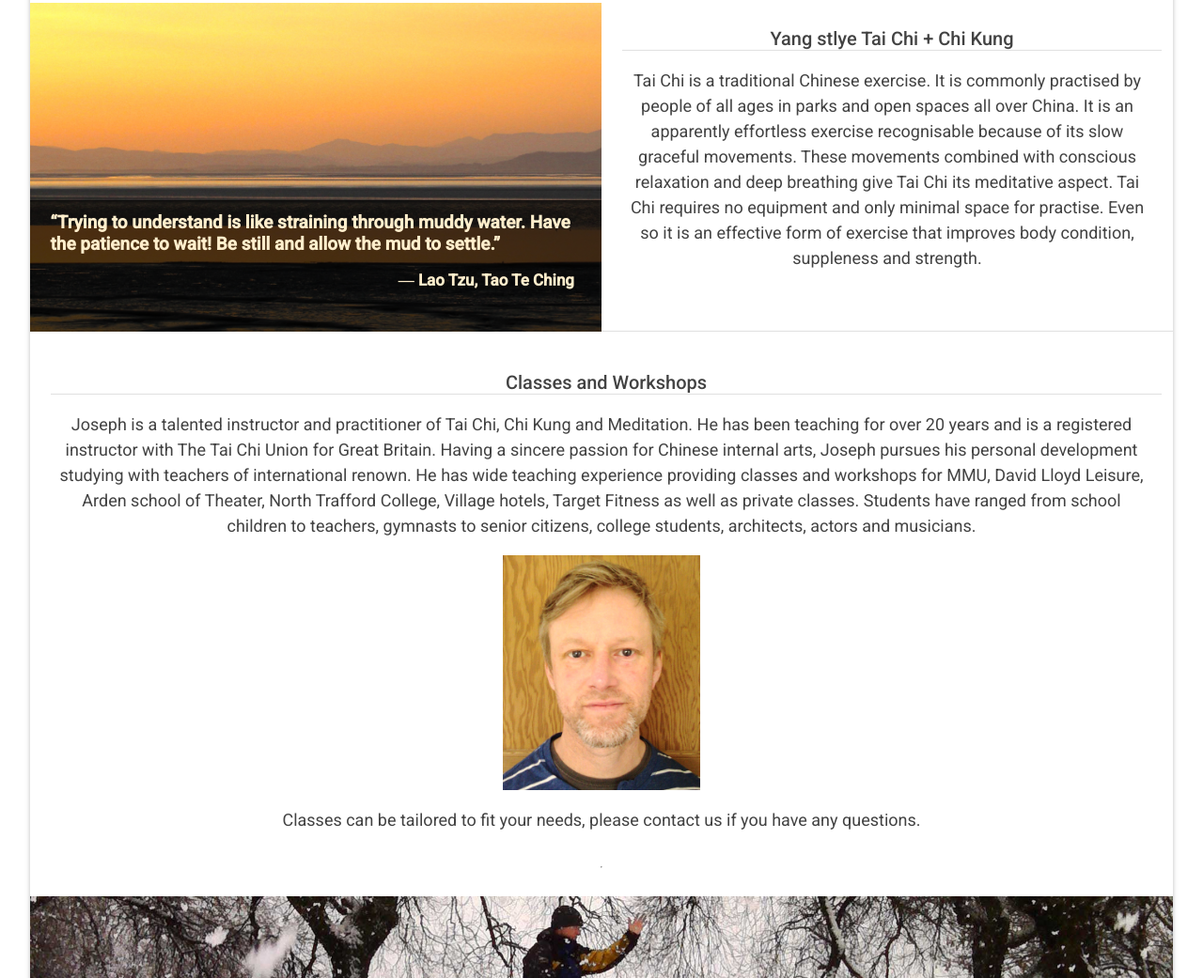
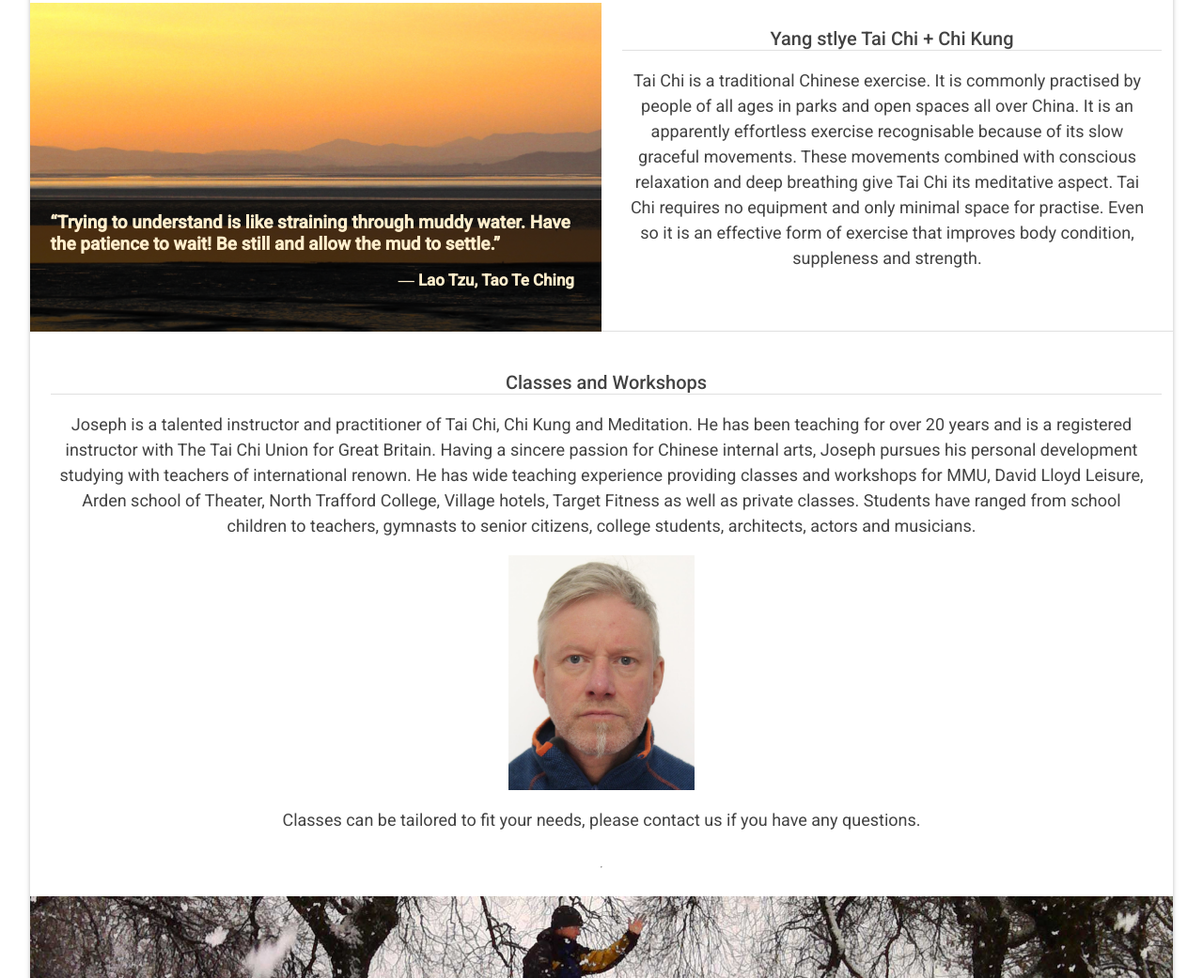
Before and after one commit to hifruit/LoveTaiChi, a plain HTML site: page index.html in a window 1280 px wide. Shown: the part 157-1198 px from the top of the page at 94% size. Drawn offline with Linux system fonts and the light colour scheme.

Commit message:
Update profile pic

```diff
--- a/index.html
+++ b/index.html
@@ -357,7 +357,7 @@
             <li class="top-news__item">
               Joseph is a talented instructor and practitioner of  Tai Chi, Chi Kung and Meditation. He has been teaching for over 20 years and is a registered instructor with The Tai Chi Union for Great Britain. Having a sincere passion for Chinese internal arts, Joseph pursues his personal development studying with teachers of international renown. He has wide teaching experience providing classes and workshops for MMU, David Lloyd Leisure, Arden school of Theater, North Trafford College, Village hotels, Target Fitness as well as private classes. Students have ranged from school children to teachers, gymnasts to senior citizens, college students, architects, actors and musicians.
               <p>
-              <img class="portrait" src="images/joseph2.jpg" alt="portrait of joseph love">
+              <img class="portrait" src="images/joseph3.jpeg" alt="portrait of joseph love">
               </p>Classes can be tailored to fit your needs, please contact us if you have any questions.
 
 
```
Also changed, not shown: images/joseph3.jpeg (added).
